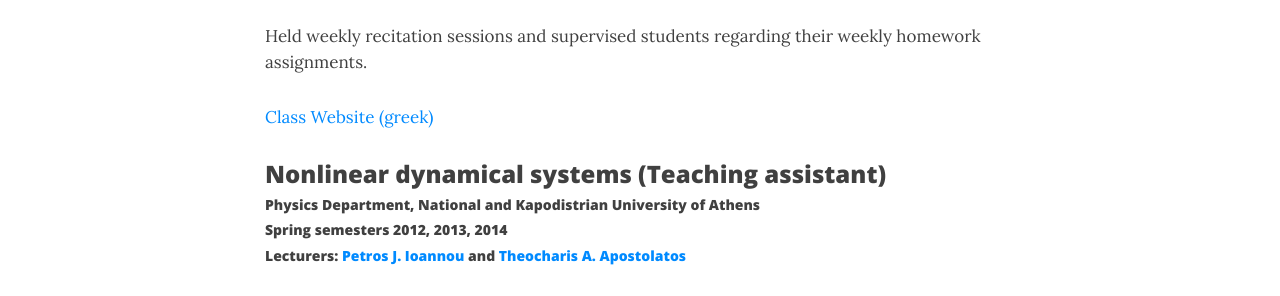
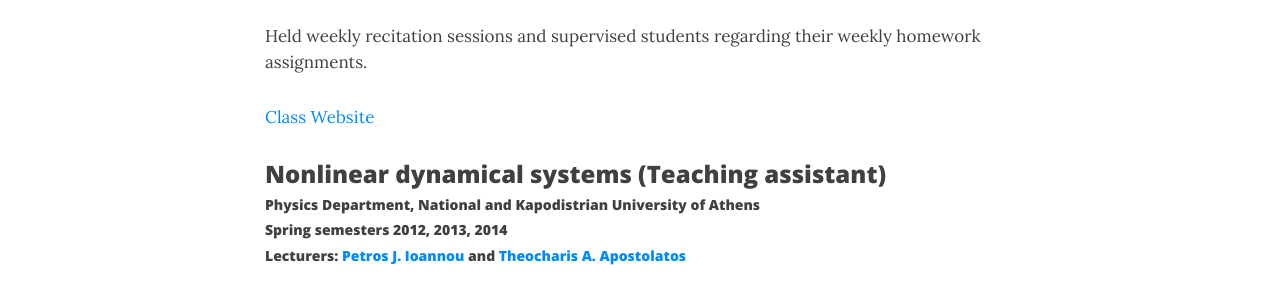
Before and after one commit to navidcy/navidcy.github.io, a Jekyll site: the page built from teaching.md, in a window 1280 px wide and 900 px high, scrolled down 569 px. Shown: the part 243-539 px from the top of the window. Built offline with Jekyll 4.4.1, drawn with Linux system fonts in a browser that asks for light colours; nearby versions of some CDN libraries.

Commit message:
correct SIO class link

```diff
--- a/teaching.md
+++ b/teaching.md
@@ -23,7 +23,7 @@
 
 Held weekly recitation sessions and supervised students regarding their weekly homework assignments.
 
-[Class Website (greek)][nonlin-nkua]{:target="_blank"}
+[Class Website][appliedmath3-sio]{:target="_blank"}
 
 
 ### Nonlinear dynamical systems (Teaching assistant)
```
